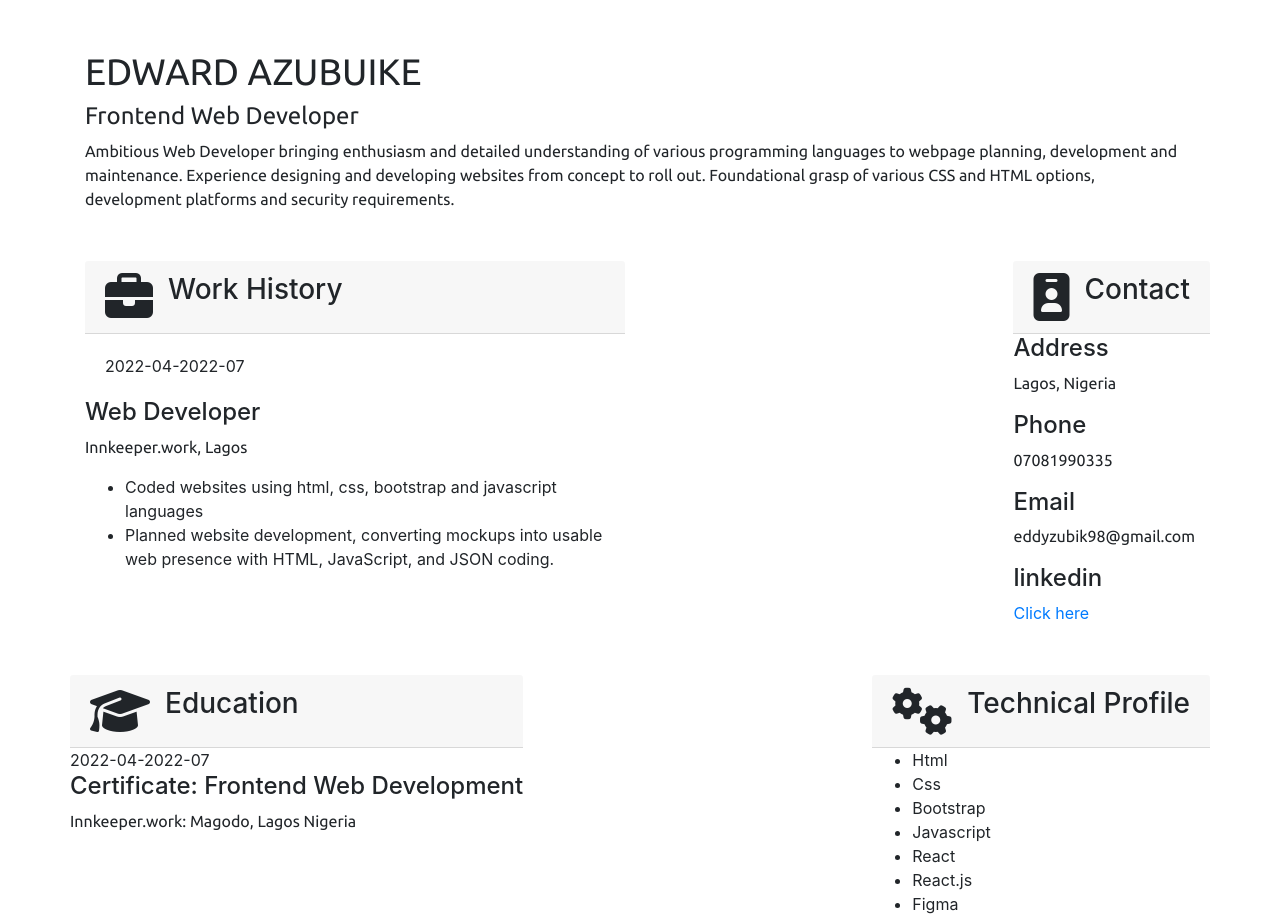
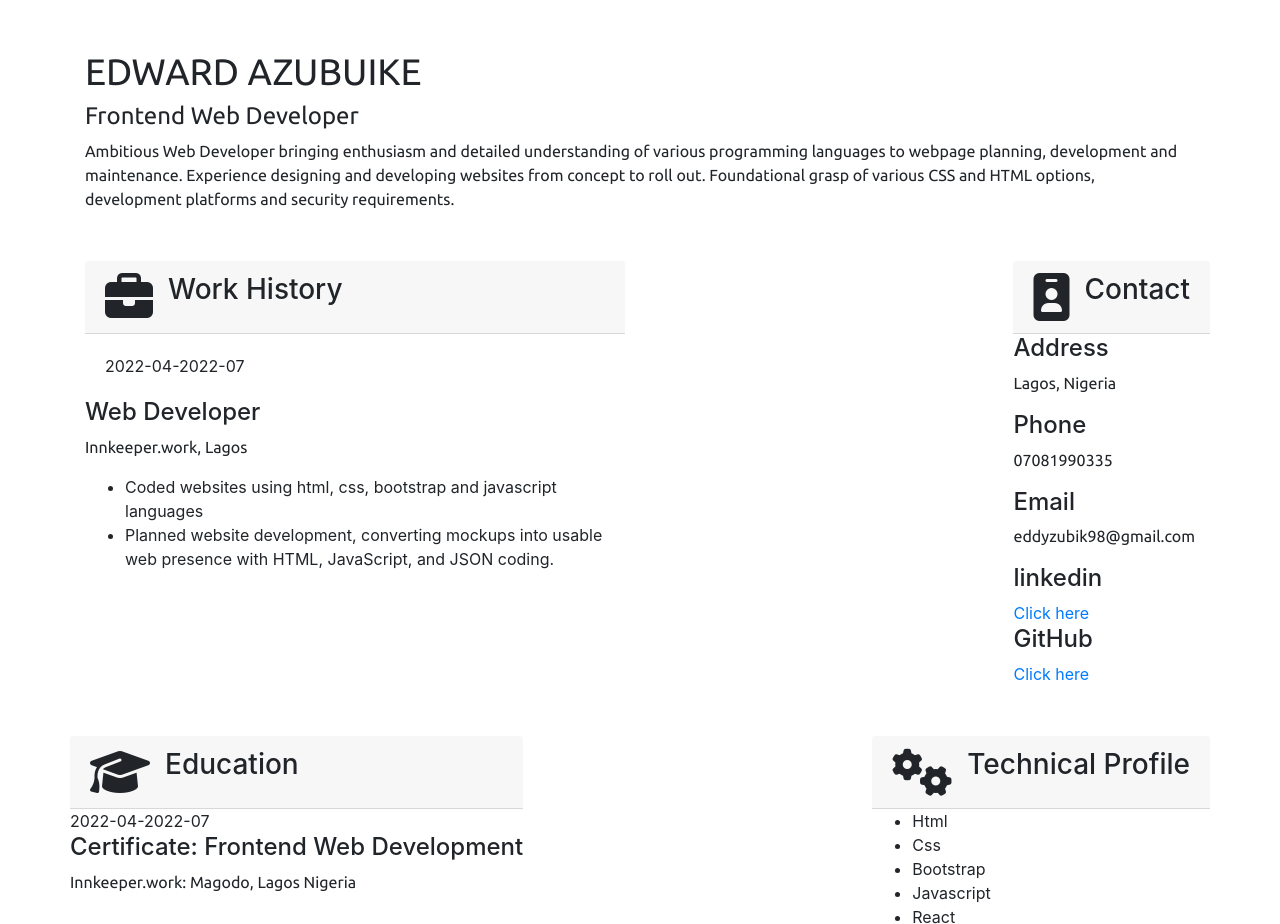
Before and after one commit to Edbank/Resume, a plain HTML site: page index.html in a window 1280 px wide. Shown: the top 924 px of the page. Drawn offline with nearby package versions, Linux system fonts and the light colour scheme.

Commit message:
added github link

```diff
--- a/index.html
+++ b/index.html
@@ -64,6 +64,8 @@
                     <p>eddyzubik98@gmail.com</p>
                     <h4>linkedin</h4>
                     <a href=https://www.linkedin.com/in/azubuike-edward-60a457205>Click here</a>
+                    <h4>GitHub</h4>
+                    <a href="https://github.com/Edbank">Click here</a>
                 </div>
 
             </div>
```
